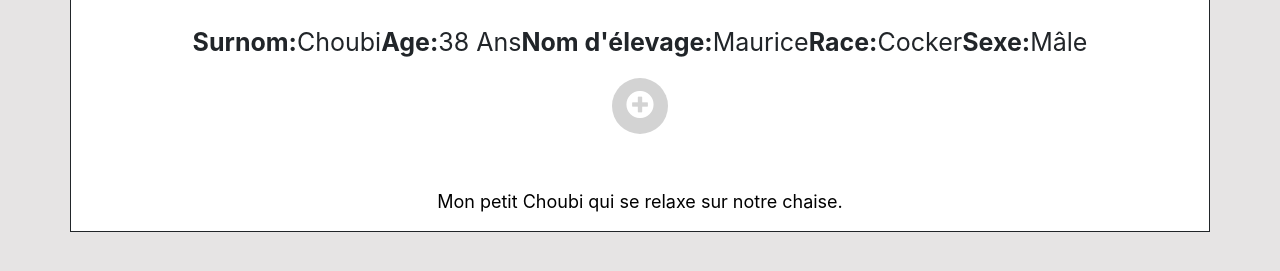
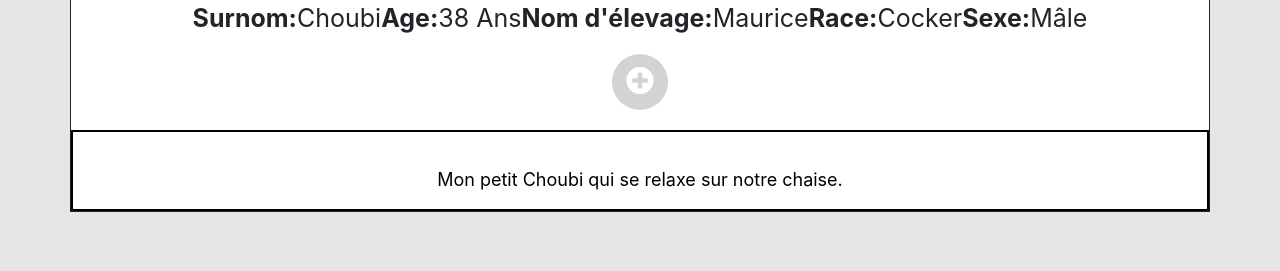
Before and after one commit to IvanCallau/Doggo-Gram, a PHP site: page /profilChien.php?id=1 in a window 1280 px wide. Shown: the part 111-382 px from the top of the page. Run offline with PHP 8.4, Linux system fonts and the light colour scheme; data comes from the database, SQL or seed files in the repository; some libraries are stand-ins or nearby versions.

Commit message:
ajout d'un border autour des erticles

```diff
--- a/profilChien.css
+++ b/profilChien.css
@@ -29,6 +29,9 @@ body{
 #infoChien p span{
     display: inline-block;
 }
+.info{
+    border: solid 2px;
+}
 /* Small devices (landscape phones, 576px and up)*/
 @media (max-width: 576px) {
     #résumé{
@@ -38,6 +41,7 @@ body{
     .info{
         margin-bottom:10px;
     }
+
 }
 /* Small devices (landscape phones, 576px and up)*/
 @media (min-width: 576px) {
@@ -54,6 +58,7 @@ body{
     }
     #photo{
         max-width: 100%;
+        object-fit: cover;
     }
 }
 
@@ -78,11 +83,13 @@ body{
     #image{
         margin-top:30px;
         max-height:450px;
+        object-fit: cover;
     }
     #infoChien{
         font-size: 25px;
     }
     #photo{
         min-width: 450px;
+        object-fit: cover;
     }
 }
--- a/profilChien.php
+++ b/profilChien.php
@@ -29,7 +29,7 @@ $articles = $appli->getAllArticle($id);
     <div id="page" class="container">
         <?php
 
-        echo '<img src="' . $infosChien->getPhotoChien() . '" id="image" class="img-fluid col-12 col-sm-12 col-md-12 col-lg-12 col-xl-12"  alt="beagle allongé avec une peluche"><br><br>';
+        echo '<img src="' . $infosChien->getPhotoChien() . '" id="image" class="img-fluid col-12 col-sm-12 col-md-12 col-lg-12 col-xl-12" ><br><br>';
 
         ?>
         <div id="infoChien" class= "text-center">
```
